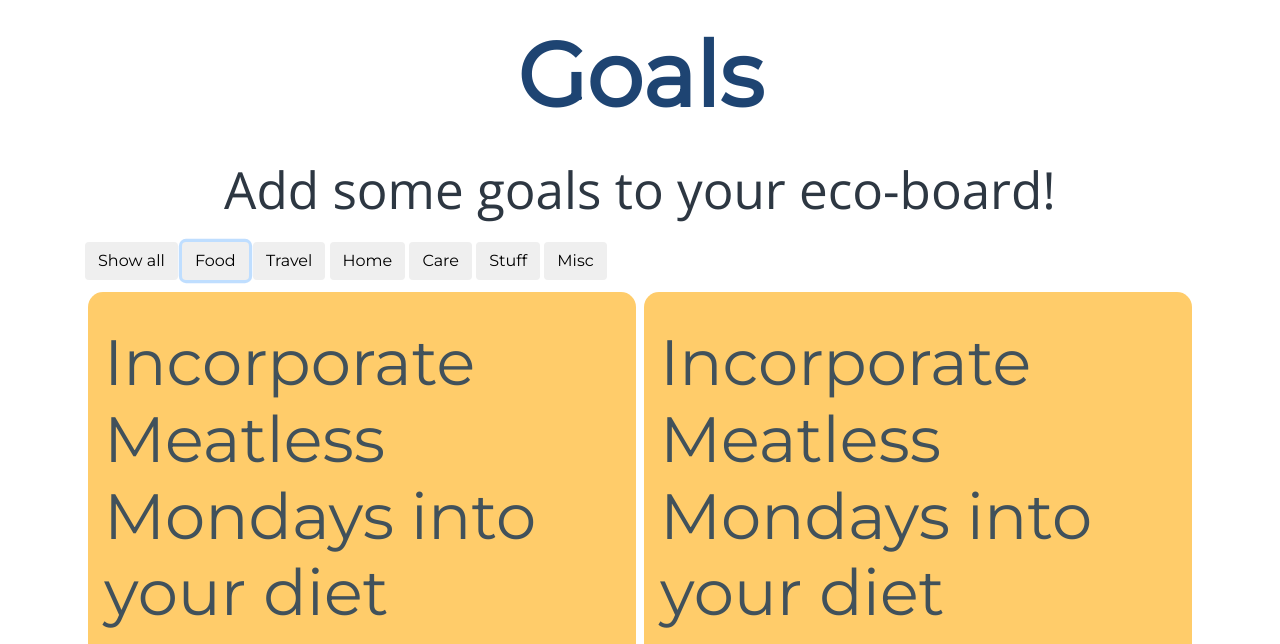
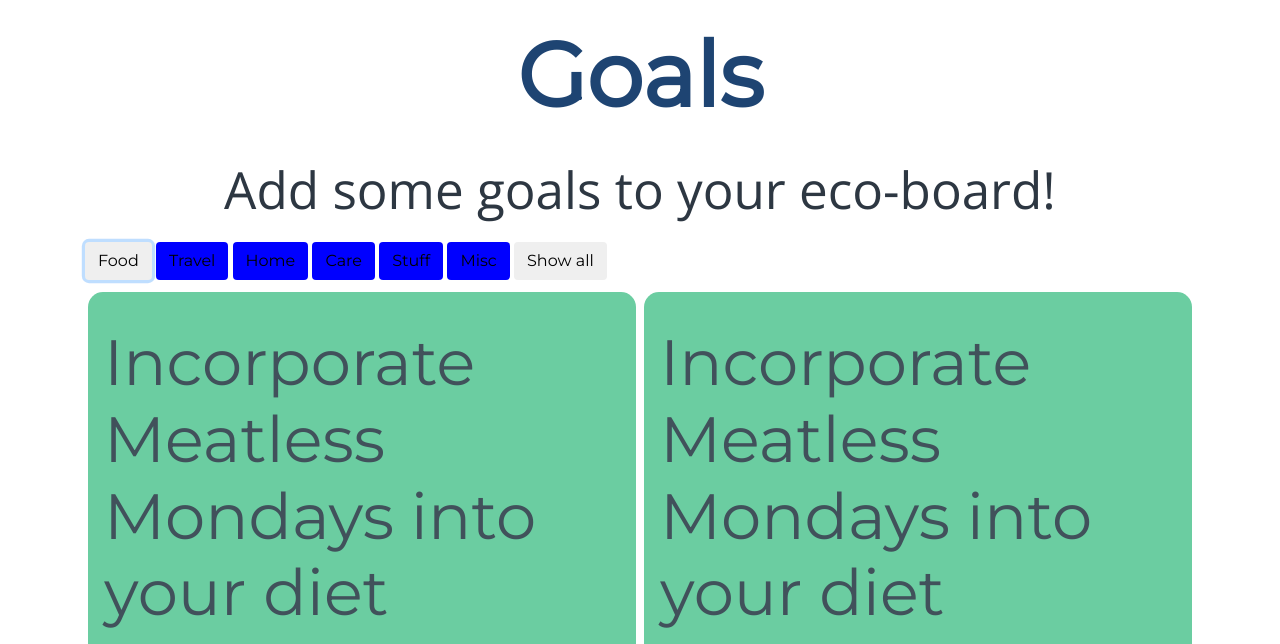
Before and after one commit to lindseythompson/happy-planet-project, a plain HTML site: page pages/goals.html in a window 1280 px wide. Both pictures are taken after a click on the button "Food". Shown: the part 122-766 px from the top of the page. Drawn offline with nearby package versions, Linux system fonts and the light colour scheme.

Commit message:
Filter js completed

```diff
--- a/css/custom.css
+++ b/css/custom.css
@@ -129,6 +129,10 @@ a:hover {
 
 /****************** GOALS ******************/
 
+.active {
+  background-color: blue;
+}
+
 .main {
     max-width: 1000px;
     margin: auto;
@@ -192,8 +196,6 @@ a:hover {
 .misc-card {
   background-color: #c4e3e8;
 }
-
-
 
 .card-title {
   margin-bottom: 0;
--- a/js/cardSorting.js
+++ b/js/cardSorting.js
@@ -1,19 +1,41 @@
 //****** Card Sorting ******//
-
-filterSelection("all") // Execute the function and show all columns
+showAllCards();
 
 function filterSelection(filterName) {
-  var cards = document.getElementsByClassName("column");
-  if (filterName == "all") {
-    filterName = "";
+  var filterCards = document.getElementsByClassName(filterName);
+  var isShowing = false;
+
+  // if one of the elements has a show than it is a show
+  if (filterCards[0].className.indexOf("show") > -1) {
+    isShowing = true;
   }
-  // Add the "show" class (display:block) to the filtered elements, and remove the "show" class from the elements that are not selected
-  for (var i = 0; i < cards.length; i++) {
-    removeClass(cards[i], "show");
-    if (cards[i].className.indexOf(filterName) > -1) {
-      addClass(cards[i], "show");
+
+  if (isShowing) {
+    //remove all show, button gray
+    for (var i = 0; i < filterCards.length; i++) {
+      removeClass(filterCards[i], "show");
+    }
+  } else {
+    //add all show
+    for (var i = 0; i < filterCards.length; i++) {
+      addClass(filterCards[i], "show");
     }
   }
+  changeButtonColor(filterName);
+}
+
+// Show all categories
+function showAllCards() {
+  var cards = document.getElementsByClassName("column");
+  for (var i = 0; i < cards.length; i++) {
+     addClass(cards[i], "show");
+  }
+  setActiveButton("food");
+  setActiveButton("travel");
+  setActiveButton("home");
+  setActiveButton("care");
+  setActiveButton("stuff");
+  setActiveButton("misc");
 }
 
 // Show filtered elements
@@ -33,13 +55,36 @@ function removeClass(element) {
   element.className = elementClasses.join(" ");
 }
 
-// Add active class to the current button (highlight it)
-var btnContainer = document.getElementById("button-container");
-var btns = btnContainer.getElementsByClassName("btn");
-for (var i = 0; i < btns.length; i++) {
-  btns[i].addEventListener("click", function() {
-    var current = document.getElementsByClassName("active");
-    current[0].className = current[0].className.replace(" active", "");
-    this.className += " active";
-  });
+function changeButtonColor(filterName) {
+  var buttonId = filterName + "-btn";
+  var currentElement = document.getElementById(buttonId);
+
+  if (currentElement.className.indexOf("active") == -1) {
+    currentElement.className += " active";
+  } else {
+    currentElement.className = currentElement.className.replace(" active", "");
+  }
+  console.log(currentElement.className);
+
 }
+
+function setActiveButton(filterName) {
+  var buttonId = filterName + "-btn";
+  var currentElement = document.getElementById(buttonId);
+  if (currentElement.className.indexOf("active") == -1) {
+    currentElement.className += " active";
+  }
+  console.log(currentElement.className);
+
+}
+
+// // Add active class to the current button (highlight it)
+// var btnContainer = document.getElementById("button-container");
+// var btns = btnContainer.getElementsByClassName("btn");
+// for (var i = 0; i < btns.length; i++) {
+//   btns[i].addEventListener("click", function() {
+//     var current = document.getElementsByClassName("active");
+//     current[0].className = current[0].className.replace(" active", "");
+//     this.className += " active";
+//   });
+// }
--- a/pages/goals.html
+++ b/pages/goals.html
@@ -33,13 +33,13 @@
     <h2 class="text-center">Goals</h2>
     <p class="text-center">Add some goals to your eco-board!</p>
     <div id="button-container">
-      <button class="btn btn-filter active" onclick="filterSelection('all')">Show all</button>
-      <button class="btn btn-filter" onclick="filterSelection('food')">Food</button>
-      <button class="btn btn-filter" onclick="filterSelection('travel')">Travel</button>
-      <button class="btn btn-filter" onclick="filterSelection('home')">Home</button>
-      <button class="btn btn-filter" onclick="filterSelection('care')">Care</button>
-      <button class="btn btn-filter" onclick="filterSelection('stuff')">Stuff</button>
-      <button class="btn btn-filter" onclick="filterSelection('misc')">Misc</button>
+      <button id="food-btn" class="btn btn-filter" onclick="filterSelection('food')">Food</button>
+      <button id="travel-btn" class="btn btn-filter" onclick="filterSelection('travel')">Travel</button>
+      <button id="home-btn" class="btn btn-filter" onclick="filterSelection('home')">Home</button>
+      <button id="care-btn" class="btn btn-filter" onclick="filterSelection('care')">Care</button>
+      <button id="stuff-btn" class="btn btn-filter" onclick="filterSelection('stuff')">Stuff</button>
+      <button id="misc-btn" class="btn btn-filter" onclick="filterSelection('misc')">Misc</button>
+      <button id="show-all-btn" class="btn btn-filter" onclick="showAllCards()">Show all</button>
     </div>
 
     <!-- Goals Grid -->
```
